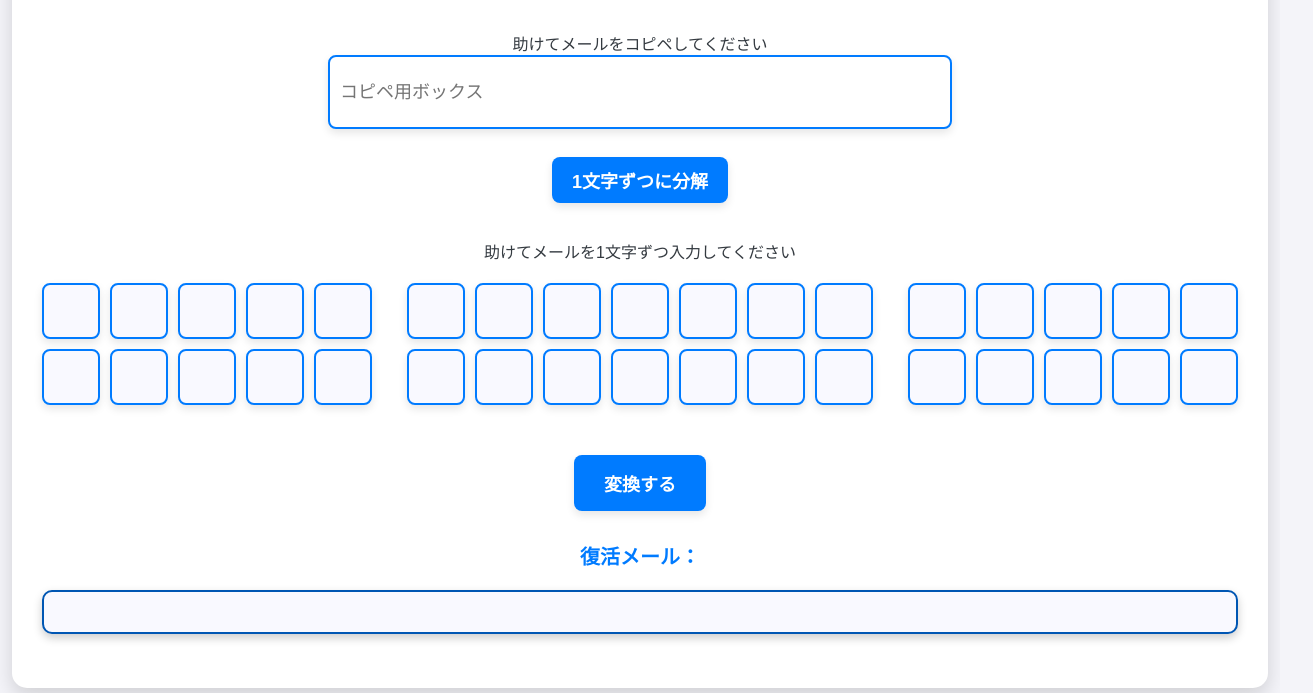
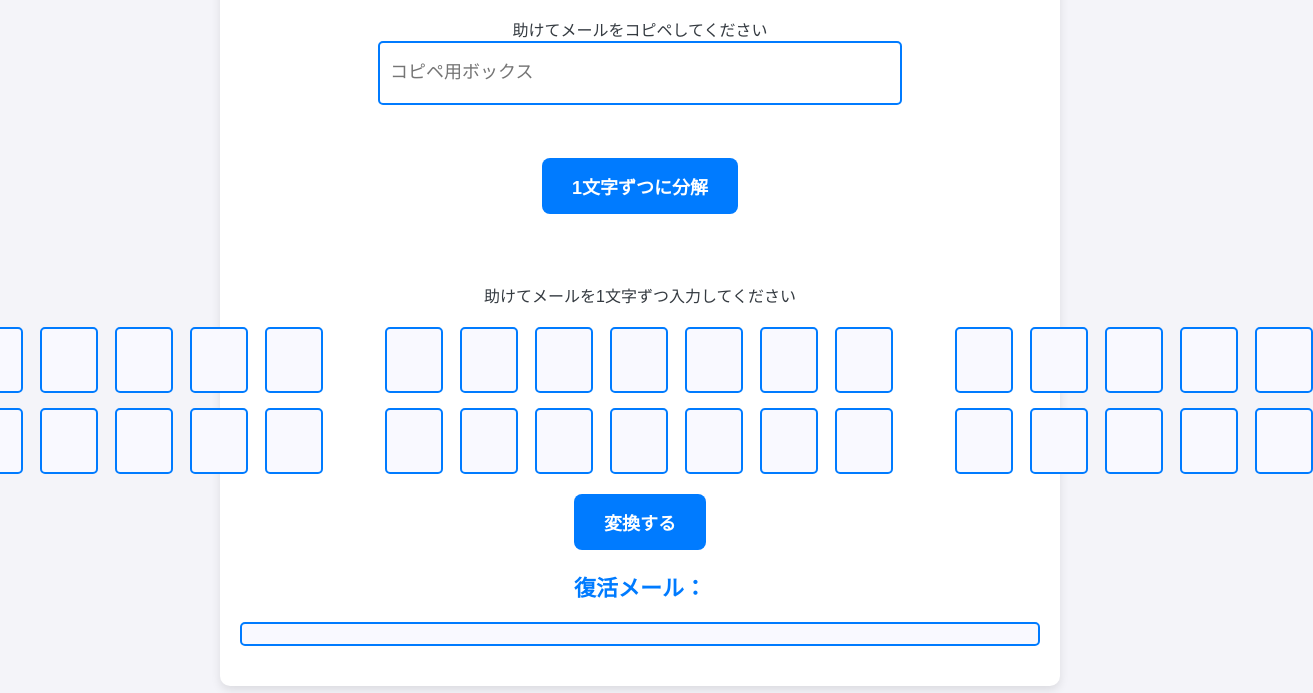
Before and after one commit to Yukihiro-Patrick-Smith/Pokemon_Fushigi_no_Dungeon_aka_ao_Fukkatsu_mail, a plain HTML site: page index.html in a window 1280 px wide. Shown: the part 107-800 px from the top of the page, 1313 px wide, since content can reach past the window. Drawn offline with Linux system fonts and the light colour scheme.

Commit message:
Update styles.css

```diff
--- a/styles.css
+++ b/styles.css
@@ -1,31 +1,25 @@
-/* 全体の背景と文字スタイル */
+/* 基本スタイル (モバイルファースト) */
 body {
     font-family: 'Arial', sans-serif;
-    background-color: #f4f4f9; /* 背景色を淡いグレーに */
+    background-color: #f4f4f9;
     color: #343a40;
     margin: 0;
     padding: 0;
-    display: flex;
-    justify-content: center;
-    align-items: center;
-    height: 100vh; /* ページ全体を中央揃えに */
-}
-
-/* ページの中央コンテナ */
-.container {
-    max-width: 1200px;
-    background: #ffffff;
-    padding: 30px;
-    border-radius: 15px;
-    box-shadow: 0 8px 20px rgba(0, 0, 0, 0.15); /* 視覚的に浮き上がる効果 */
     text-align: center;
 }
 
-/* 見出し */
+.container {
+    max-width: 800px;
+    margin: 0 auto;
+    padding: 20px;
+    background: #ffffff;
+    border-radius: 10px;
+    box-shadow: 0 4px 10px rgba(0, 0, 0, 0.1);
+}
+
 h1 {
-    font-size: 28px;
+    font-size: 24px;
     margin-bottom: 20px;
-    font-weight: bold;
     color: #222;
     border-bottom: 2px solid #007bff;
     display: inline-block;
@@ -33,137 +27,102 @@ h1 {
 }
 
 h2 {
-    font-size: 20px;
-    margin-top: 30px;
+    font-size: 18px;
+    margin-top: 20px;
     color: #007bff;
 }
 
-/* 入力セグメントのスタイル */
-#input-boxes {
-    display: grid;
-    grid-template-columns: repeat(5, 1fr) 15px repeat(7, 1fr) 15px repeat(5, 1fr); /* 5+7+5 の列構成 */
-    gap: 10px; /* 各ボックス間のスペース */
-    justify-content: center;
-    margin: 20px auto;
-}
-
-.box {
-    width: 50px; /* 各ボックスの幅 */
-    height: 50px; /* 各ボックスの高さ */
-    font-size: 20px;
-    font-weight: bold;
-    text-align: center;
+/* メイン入力ボックス */
+#main-input {
+    width: 90%;
+    max-width: 500px;
+    height: 40px;
+    font-size: 16px;
+    padding: 5px 10px;
+    margin-bottom: 20px;
     border: 2px solid #007bff;
-    border-radius: 8px;
-    background-color: #f9f9ff;
-    box-shadow: 0 4px 8px rgba(0, 0, 0, 0.1);
-    transition: transform 0.2s, box-shadow 0.2s;
-}
-
-.box:focus {
-    outline: none;
-    border-color: #0056b3;
-    box-shadow: 0 6px 12px rgba(0, 0, 0, 0.2);
-    transform: scale(1.1);
-}
-
-/* スペース用ダミー */
-.space {
-    width: 15px;
-    height: 40px;
+    border-radius: 5px;
 }
 
 /* ボタンのスタイル */
 button {
-    padding: 15px 30px;
-    font-size: 18px;
+    display: block;
+    margin: 15px auto;
+    padding: 12px 25px;
+    font-size: 16px;
     font-weight: bold;
     background-color: #007bff;
     color: white;
     border: none;
     border-radius: 8px;
     cursor: pointer;
-    transition: background-color 0.3s ease, transform 0.2s;
-    margin-top: 30px;
-    box-shadow: 0 4px 8px rgba(0, 0, 0, 0.1);
+    transition: background-color 0.3s, transform 0.2s;
 }
 
 button:hover {
     background-color: #0056b3;
     transform: scale(1.05);
-    box-shadow: 0 6px 12px rgba(0, 0, 0, 0.2);
+}
+
+/* 入力ボックスのレイアウト */
+#input-boxes {
+    display: grid;
+    grid-template-columns: repeat(5, 50px) 30px repeat(7, 50px) 30px repeat(5, 50px);
+    gap: 10px;
+    justify-content: center;
+    margin: 20px 0;
+}
+
+.box {
+    width: 50px;
+    height: 50px;
+    font-size: 18px;
+    text-align: center;
+    border: 2px solid #007bff;
+    border-radius: 5px;
+    background: #f9f9ff;
+}
+
+/* 空白スペースのスタイル */
+.space {
+    width: 30px;
+    height: 50px;
 }
 
 /* 結果表示のスタイル */
 #result {
-    font-size: 18px;
+    font-size: 20px;
     font-weight: bold;
     color: #28a745;
-    margin-top: 15px;
+    margin-top: 20px;
+    padding: 10px;
+    background: #f9f9ff;
+    border: 2px solid #007bff;
+    border-radius: 5px;
 }
 
-/* レスポンシブ対応 */
-@media (max-width: 768px) {
+/* レスポンシブデザイン (デスクトップ用) */
+@media (min-width: 768px) {
+    h1 {
+        font-size: 28px;
+    }
+    h2 {
+        font-size: 22px;
+    }
+    #main-input {
+        height: 50px;
+        font-size: 18px;
+    }
+    button {
+        padding: 15px 30px;
+        font-size: 18px;
+    }
     #input-boxes {
-        grid-template-columns: repeat(3, 1fr); /* モバイル時は3列に */
+        grid-template-columns: repeat(5, 60px) 30px repeat(7, 60px) 30px repeat(5, 60px);
+        gap: 15px;
     }
-
     .box {
-        width: 40px;
-        height: 40px;
-        font-size: 16px;
-    }
-
-    button {
-        width: 100%; /* ボタンをフル幅に */
+        height: 60px;
+        font-size: 20px;
     }
 }
-
-
-button#populate-button {
-    padding: 10px 20px; /* ボタンの内側の余白を調整 */
-    font-size: 18px; /* テキストサイズを統一 */
-    font-weight: bold; /* 文字を太字に */
-    background-color: #007bff; /* ボタンの背景色 */
-    color: white; /* ボタンの文字色 */
-    border: none; /* デフォルトの枠線を削除 */
-    border-radius: 8px; /* ボタンの角を丸く */
-    cursor: pointer; /* ポインターを表示 */
-    transition: background-color 0.3s ease, transform 0.2s; /* ホバーアニメーション */
-    box-shadow: 0 4px 8px rgba(0, 0, 0, 0.1); /* 立体感を追加 */
-    margin-top: 10px; /* ボタンと入力ボックス間のスペース */
-}
-
-button#populate-button:hover {
-    background-color: #0056b3; /* ホバー時の背景色 */
-    transform: scale(1.05); /* ホバー時に少し拡大 */
-    box-shadow: 0 6px 12px rgba(0, 0, 0, 0.2); /* ホバー時の影を強調 */
-}
-
-#main-input {
-    width: 80%; /* 入力ボックスの幅をページ全体に対して適切な大きさに */
-    max-width: 600px; /* 最大幅を指定して拡大しすぎを防止 */
-    height: 50px; /* 入力ボックスの高さ */
-    font-size: 18px; /* テキストの大きさを調整 */
-    padding: 10px; /* 内側の余白を追加 */
-    border: 2px solid #007bff; /* ボックスの枠線 */
-    border-radius: 8px; /* ボックスの角を丸くする */
-    box-shadow: 0 4px 8px rgba(0, 0, 0, 0.1); /* 軽い影で立体感を出す */
-    transition: box-shadow 0.2s, border-color 0.2s; /* ホバーやフォーカス時のアニメーション */
-}
-
-/* 結果表示のスタイル */
-#result {
-    font-size: 24px; /* 文字サイズを大きく */
-    font-weight: bold; /* 太字で強調 */
-    color: #007bff; /* テキストを目立つ青色に */
-    margin-top: 20px; /* 上部に余白を追加 */
-    line-height: 1.8; /* 行間を広げて読みやすく */
-    text-align: center; /* 中央揃え */
-    word-spacing: 5px; /* 各単語間のスペースを広げる */
-    background-color: #f9f9ff; /* 背景色を淡い青色に */
-    padding: 20px; /* 内側の余白を追加 */
-    border-radius: 10px; /* 角を丸くする */
-    box-shadow: 0 4px 10px rgba(0, 0, 0, 0.2); /* 軽い影をつけて立体感を追加 */
-    border: 2px solid #0056b3; /* 枠線を追加して目立たせる */
-}
```
